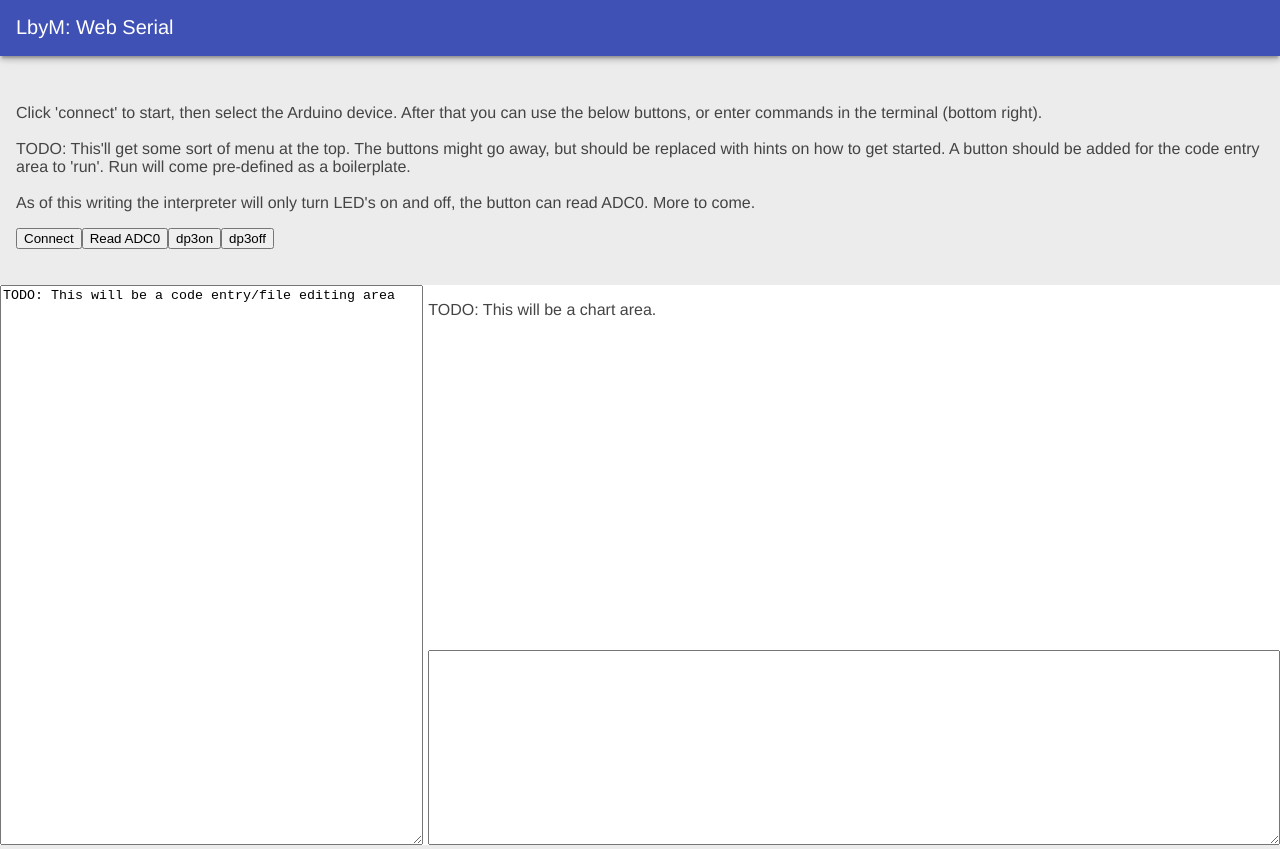
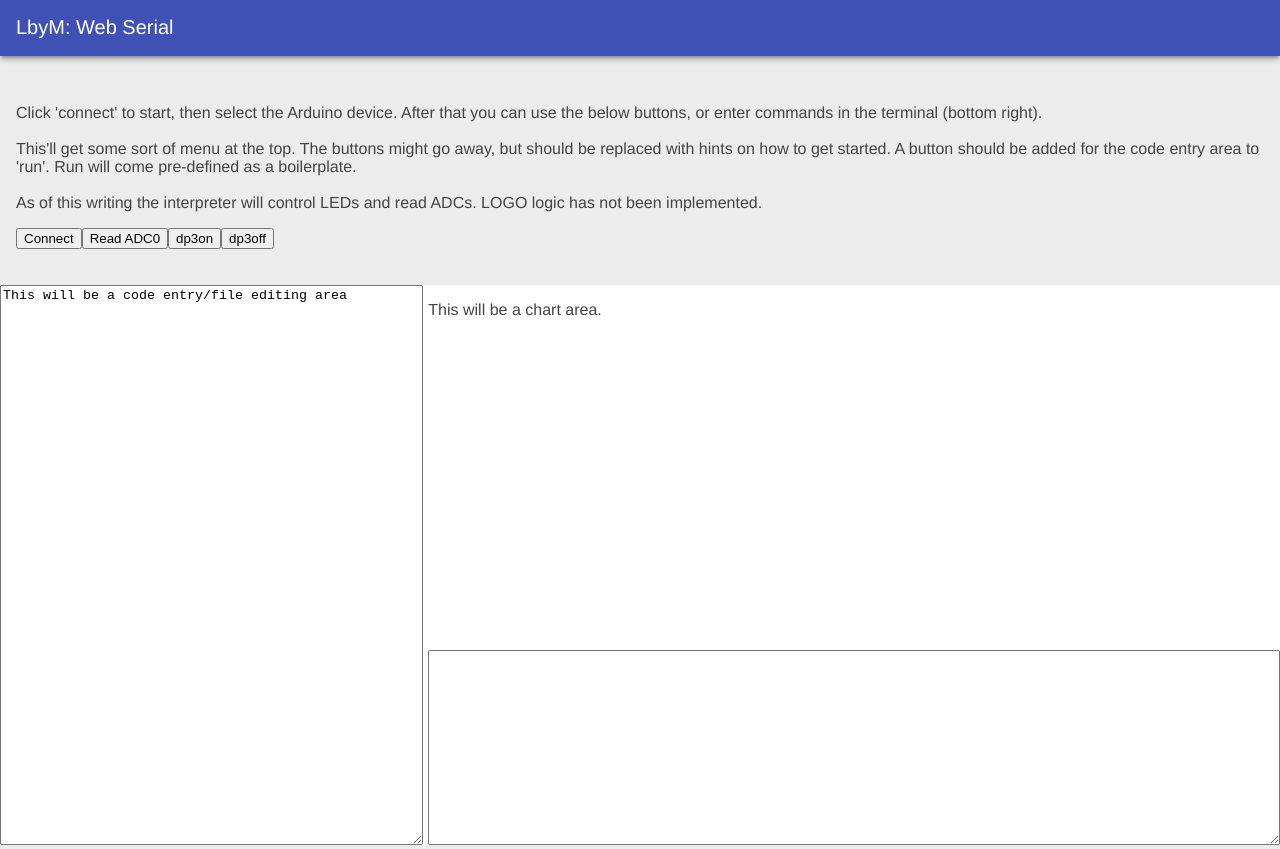
Before and after one commit to shredinger137/jslogo, a React (Create React App) app: page / in a window 1280 px wide. Built offline with nearby package versions, Linux system fonts and the light colour scheme.

Commit message:
ADC read commands

```diff
--- a/src/App.js
+++ b/src/App.js
@@ -115,10 +115,10 @@ class App extends Component {
     <div className="main">      <br />
     <p>Click 'connect' to start, then select the Arduino device. After that you can use the below buttons, or enter commands in the terminal (bottom right).
       <br /><br />
-      TODO: This'll get some sort of menu at the top. The buttons might go away, but should be replaced with hints on how to get started. A button should be added for the code entry area to 'run'.
+      This'll get some sort of menu at the top. The buttons might go away, but should be replaced with hints on how to get started. A button should be added for the code entry area to 'run'.
       Run will come pre-defined as a boilerplate.
       <br /><br />
-      As of this writing the interpreter will only turn LED's on and off, the button can read ADC0. More to come.
+      As of this writing the interpreter will control LEDs and read ADCs. LOGO logic has not been implemented.
     </p>
       <button id="connectButton" type="button" >Connect</button>
       <button id="readADC" type="button" onClick={() => { this.sendToBoard(0xc0) }}>Read ADC0</button>
@@ -130,8 +130,8 @@ class App extends Component {
     </div>
       <div className = "interfaceGrid">
         <div className = "codeEntry" >
-          <textarea id="codeEntryTextbox" value="TODO: This will be a code entry/file editing area"></textarea></div>
-        <div className = "chartArea"><p>TODO: This will be a chart area.</p></div>
+          <textarea id="codeEntryTextbox" value="This will be a code entry/file editing area"></textarea></div>
+        <div className = "chartArea"><p>This will be a chart area.</p></div>
         <div className = "terminal">
           <textarea id="terminalTextbox" onKeyDown={this.handleTerminalEntry.bind(this)} ></textarea>
         </div>
--- a/src/components/Interpreter.js
+++ b/src/components/Interpreter.js
@@ -5,11 +5,29 @@ export default class Interpreter  {
         if(LogoSendCommands[input]){
             console.log(LogoSendCommands[input]);
             return LogoSendCommands[input]
-        } else {
+        }
+        if(input.match(/readADC/g))
+        {
+            console.log("conditional");
+            return this.getReadADCCommand(input);
+        }
             return false;
-        }
+
     }
+
+    getReadADCCommand(input){
+        console.log("get read " + input);
+        var inputArray = input.split(" ");
+        console.log(inputArray);
+        var command = "0xc" + inputArray[1];
+        console.log(command);
+        return command;
+    }
+
+
 }
+
+
 
 
 var LogoSendCommands = {
```
